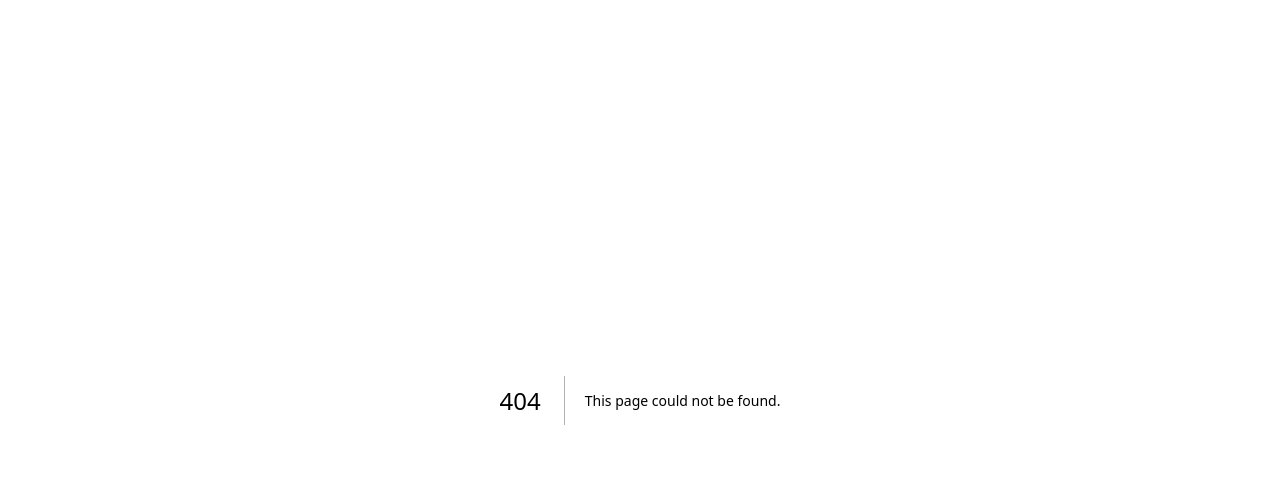
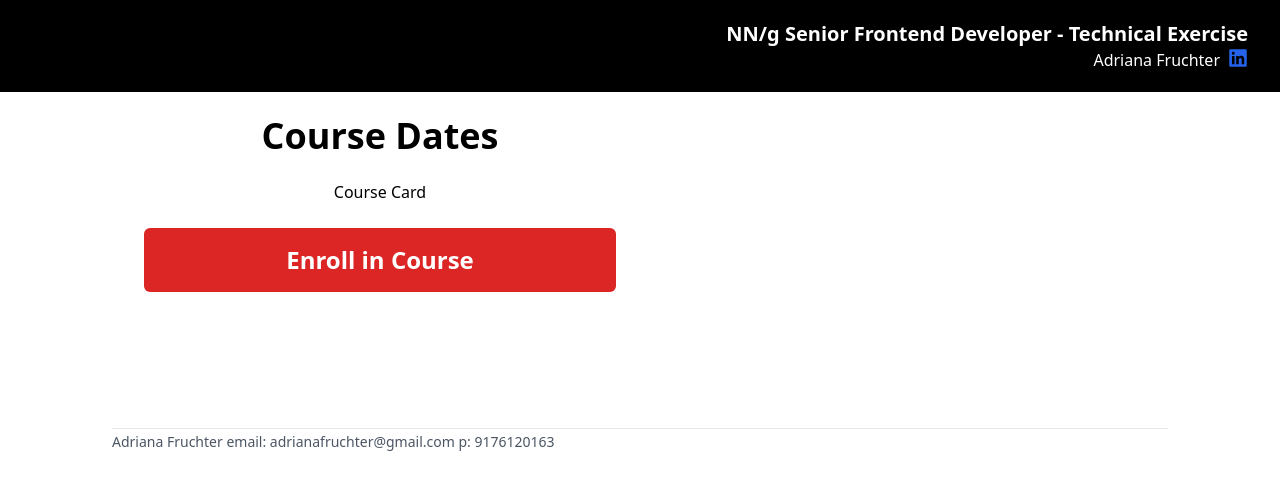
Before and after one commit to webdevNYC/NN-g-Technical-Exercise, a Next.js app: page /course/101 in a window 1280 px wide. Before the commit this address had no page. Shown: the top 490 px of the page. Built offline with nearby package versions, Linux system fonts and the light colour scheme.

Commit message:
Add root page course ID and getStaticProps

```diff
--- /dev/null
+++ b/components/CourseOptions.tsx
@@ -0,0 +1,23 @@
+import React from "react";
+import { CourseCardType } from "../interfaces";
+type CourseOptionsProps = {
+  items: CourseCardType[];
+};
+
+const CourseOptions: React.FC<CourseOptionsProps> = ({ items }) => {
+  console.log(items)
+
+  return (
+    <form className='w-[536px] px-8 py-6 bg-white rounded-2xl flex flex-col justify-center items-center gap-6'>
+      <div className='text-black text-4xl font-semibold leading-10'>
+        Course Dates
+      </div>
+      <div>Course Card</div>
+      <button type="submit" className='self-stretch px-4 py-2 bg-red-600 rounded-md justify-center items-center gap-2.5 inline-flex text-center text-white text-2xl font-bold font-["Source Sans Pro"] leading-loose'>
+        Enroll in Course
+      </button>
+    </form>
+  );
+};
+
+export default CourseOptions;
--- /dev/null
+++ b/pages/course/[id]/index.tsx
@@ -0,0 +1,59 @@
+import { GetStaticProps, GetStaticPaths } from "next";
+import { Course } from "../../../interfaces";
+import Layout from "../../../components/Layout";
+import CourseOptions from "../../../components/CourseOptions";
+import { courseSampleData } from "../../../utils/course-sample-data";
+
+type Props = {
+    item?: Course;
+    errors?: string;
+};
+
+const StaticPropsDetail = ({ item, errors }: Props) => {
+    if (errors) {
+        return (
+            <Layout title="Error | NN/g Senior Frontend Developer - Technical Exercise">
+                <p>
+                    <span style={{ color: "red" }}>Error:</span> {errors}
+                </p>
+            </Layout>
+        );
+    }
+
+    return (
+        <Layout
+            title={`${item ? item.id : "Course Options - Technical Exercise"
+                } NN/g Senior Frontend Developer - Technical Exercise`}
+        >
+            {item && <CourseOptions items={item.options} />}
+        </Layout>
+    );
+};
+
+export default StaticPropsDetail;
+
+export const getStaticPaths: GetStaticPaths = async () => {
+    // Get the paths we want to pre-render based on users
+    const paths = courseSampleData.map((course) => ({
+        params: { id: course.id.toString() },
+    }));
+
+    // We'll pre-render only these paths at build time.
+    // { fallback: false } means other routes should 404.
+    return { paths, fallback: false };
+};
+
+// This function gets called at build time on server-side.
+// It won't be called on client-side, so you can even do
+// direct database queries.
+export const getStaticProps: GetStaticProps = async ({ params }) => {
+    try {
+        const id = params?.id;
+        const item = courseSampleData.find((data) => data.id === Number(id));
+        // By returning { props: item }, the StaticPropsDetail component
+        // will receive `item` as a prop at build time
+        return { props: { item } };
+    } catch (err: any) {
+        return { props: { errors: err.message } };
+    }
+};
--- a/pages/index.tsx
+++ b/pages/index.tsx
@@ -2,11 +2,17 @@ import Link from "next/link";
 import Layout from "../components/Layout";
 
 const IndexPage = () => (
-  <Layout title="Home | Next.js + TypeScript Example">
-    <h1>Hello Next.js 👋</h1>
-    <p className="text-xl">
-      <Link href="/about">About</Link>
-    </p>
+  <Layout title="NN/g Senior Frontend Developer - Technical Exercise">
+    <h1 className='text-2xl'>NN/g Senior Frontend Developer</h1>
+    <h3>Technical Exercise</h3>
+    <div className="p-10">
+      <p className="text-xl">
+        Please click on the link below to access the prototype for Course 101. Thank you.
+      </p>
+      <p className='p-10'>
+        <Link href="/course/101">Course 101</Link>
+      </p>
+    </div>
   </Layout>
 );
 
```
